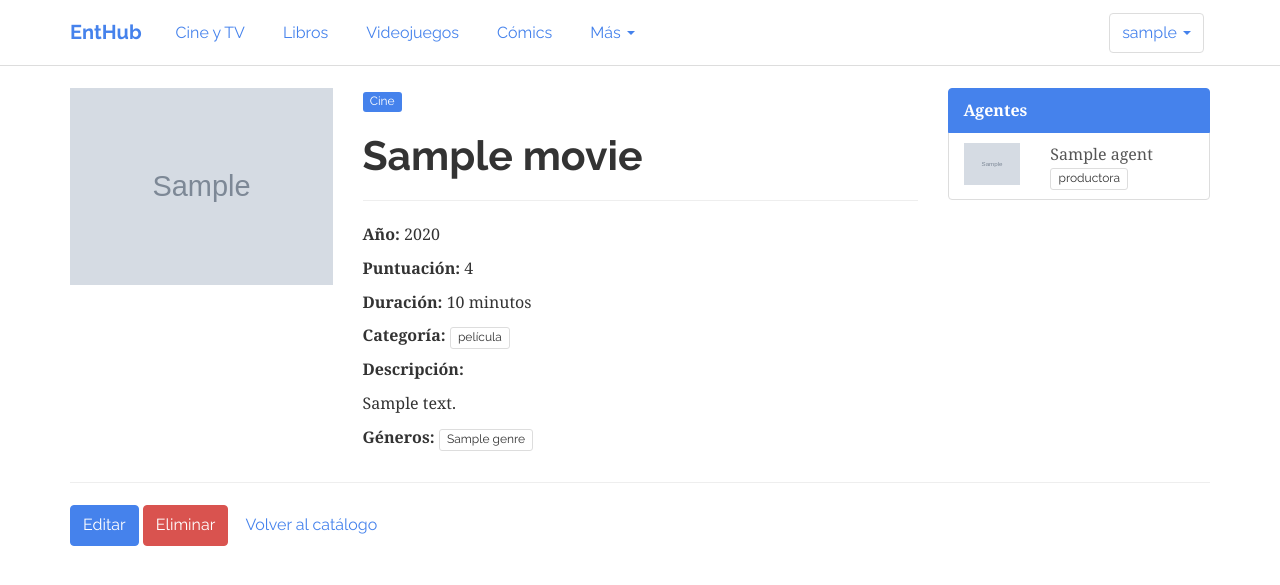
After one commit to juanmtriguero/EntHub, a Django app: page /items/movies/1/ in a window 1280 px wide. The commit adds this page. Shown: the top 585 px of the page. Run offline with Django 3.2, Linux system fonts and the light colour scheme; a user stored in the database is signed in; tables that the repository leaves empty hold one stand-in row (values such as "Sample post"); grey boxes marked "Sample" are stand-in pictures; some libraries are stand-ins or nearby versions.

Commit message:
Ficha de item de cine (película, docufilm, corto)

```diff
--- a/EntHub/items/urls.py
+++ b/EntHub/items/urls.py
@@ -9,5 +9,7 @@ urlpatterns = [
 	url(r'^books/edit/(?P<pk>\d+)/', login_required(views.BookUpdate.as_view()), name='book_update'),
 	url(r'^books/delete/(?P<pk>\d+)/', login_required(views.BookDelete.as_view()), name='book_delete'),
 
-	url(r'^films$', login_required(views.FilmTVList.as_view()), name='film_tv_list'),
+	url(r'^movies$', login_required(views.FilmTVList.as_view()), name='film_tv_list'),
+	url(r'^series$', login_required(views.FilmTVList.as_view()), name='film_tv_list'),
+	url(r'^movies/(?P<pk>\d+)/', login_required(views.MovieDetail.as_view()), name='movie_detail'),
 ]
--- a/EntHub/items/views.py
+++ b/EntHub/items/views.py
@@ -1,4 +1,5 @@
-import math
+#encoding:utf-8
+
 from django.shortcuts import render
 from django.views.generic import ListView, DetailView, CreateView, UpdateView, DeleteView
 from django.core.urlresolvers import reverse_lazy
@@ -57,3 +58,14 @@ class FilmTVList(ListView):
 	    context = super(FilmTVList, self).get_context_data(**kwargs)
 	    context['series_list'] = models.Series.objects.all()
 	    return context
+
+class MovieDetail(DetailView):
+	model = models.Movie
+	template_name = 'items/movie_detail.html'
+
+	def get_context_data(self, **kwargs):
+	    context = super(MovieDetail, self).get_context_data(**kwargs)
+	    context['item_path'] = 'movies'
+	    context['item_name'] = 'Cine'
+	    context['involvements'] = self.object.movieinvolvement_set.all()
+	    return context
--- a/EntHub/templates/items/item_detail.html
+++ b/EntHub/templates/items/item_detail.html
@@ -10,7 +10,7 @@
 			<img src="{{object.image}}" class="img-responsive">
 		</div>
 
-		<div align="justify" class="col-md-6">
+		<div class="col-md-6">
 			<a href="/items/{{item_path}}" class="label label-primary">{{item_name}}</a>
 			<h1>{{object.title}}</h1>
 			<hr/>
@@ -18,7 +18,9 @@
 			<p><b>Puntuación: </b>{{object.rating|floatformat}}</p>
 			{% block more_fields %}
 			{% endblock %}
-			<p><b>Descripción: </b>{{object.description|linebreaks}}</p>
+			<div align="justify">
+				<p><b>Descripción:</b>{{object.description|linebreaks}}</p>
+			</div>
 			<p>
 				<b>Géneros:</b>
 				{% for genre in object.genres.all %}
--- /dev/null
+++ b/EntHub/templates/items/movie_detail.html
@@ -0,0 +1,11 @@
+{% extends 'items/item_detail.html' %}
+
+{% block more_fields %}
+
+<p><b>Duración:</b> {{object.duration}} minutos</p>
+<p>
+	<b>Categoría:</b>
+	<span class="label label-default">{{object.get_category_display}}</span>
+</p>
+
+{% endblock %}
```
